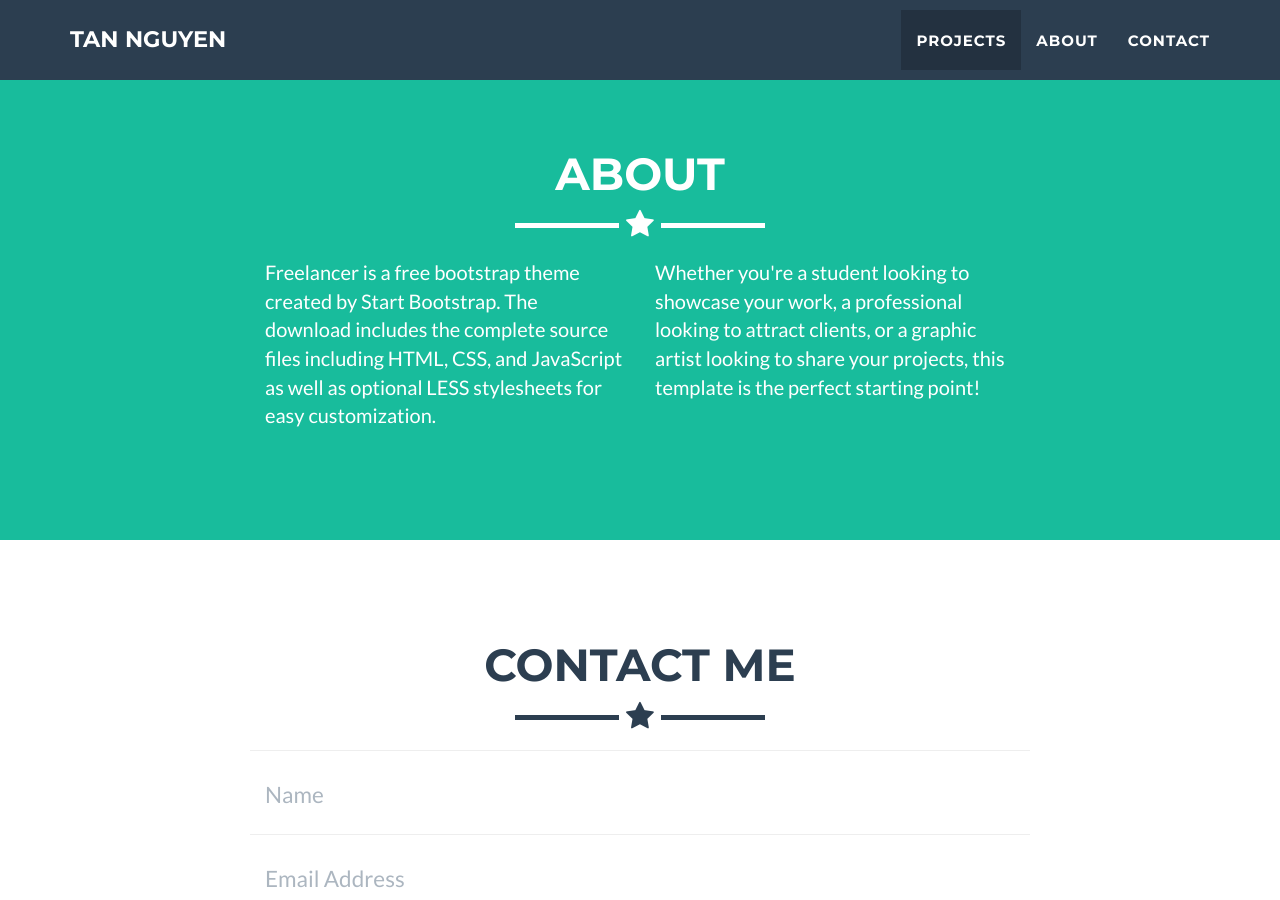
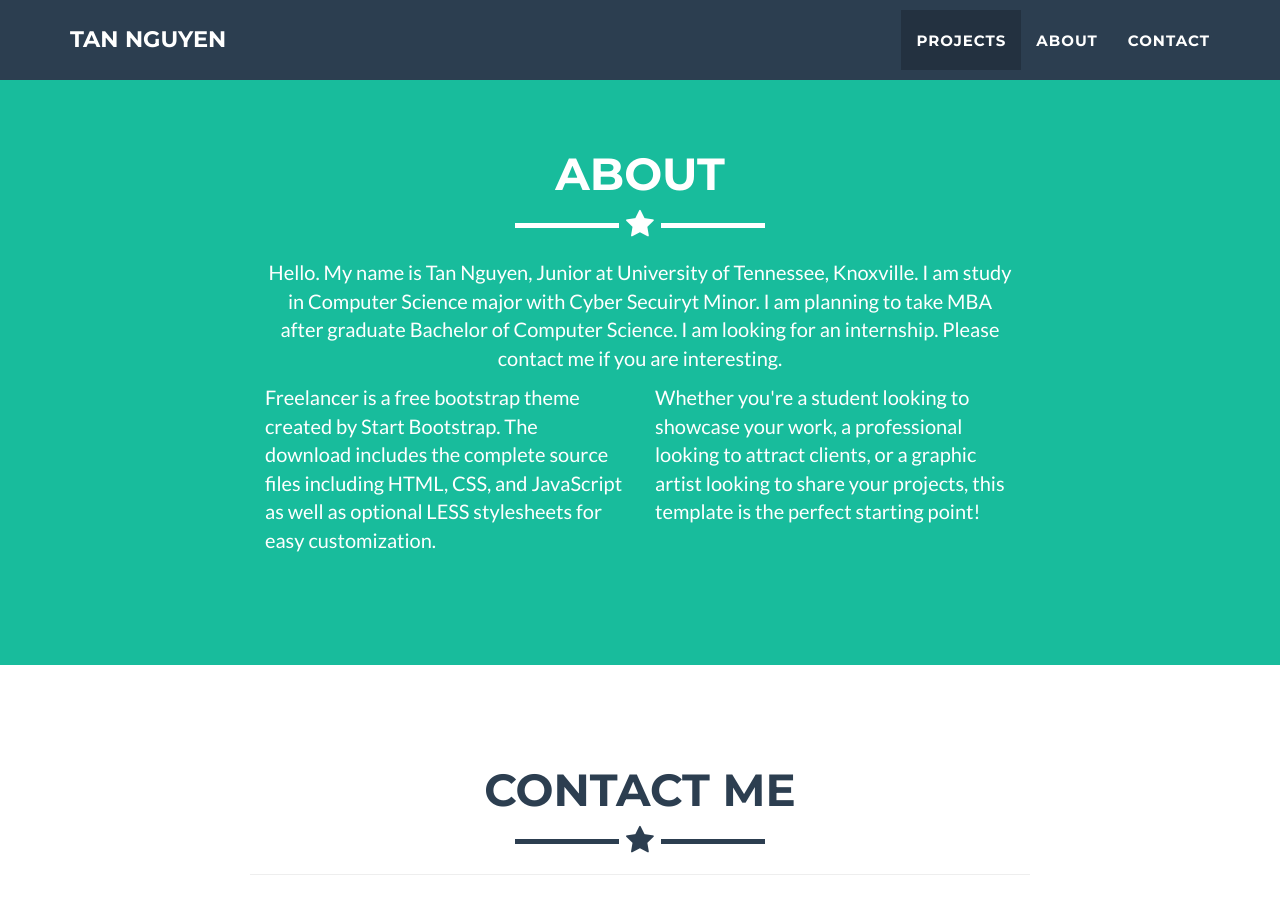
Before and after one commit to tannguyencanh/tannguyencanh.github.io, a Jekyll site: the page built from index.html, in a window 1280 px wide and 900 px high, scrolled down 1632 px. Built offline with Jekyll 4.4.1, drawn with Linux system fonts in a browser that asks for light colours.

Commit message:
Update about.html

```diff
--- a/_includes/about.html
+++ b/_includes/about.html
@@ -8,6 +8,9 @@
                 </div>
             </div>
             <div class="row">
+                <div class="col-lg-8 col-lg-offset-2 text-center">
+                    <p>Hello. My name is Tan Nguyen, Junior at University of Tennessee, Knoxville. I am study in Computer Science major with Cyber Secuiryt Minor. I am planning to take MBA after graduate Bachelor of Computer Science. I am looking for an internship. Please contact me if you are interesting.</p>
+                </div>
                 <div class="col-lg-4 col-lg-offset-2">
                     <p>Freelancer is a free bootstrap theme created by Start Bootstrap. The download includes the complete source files including HTML, CSS, and JavaScript as well as optional LESS stylesheets for easy customization.</p>
                 </div>
```
